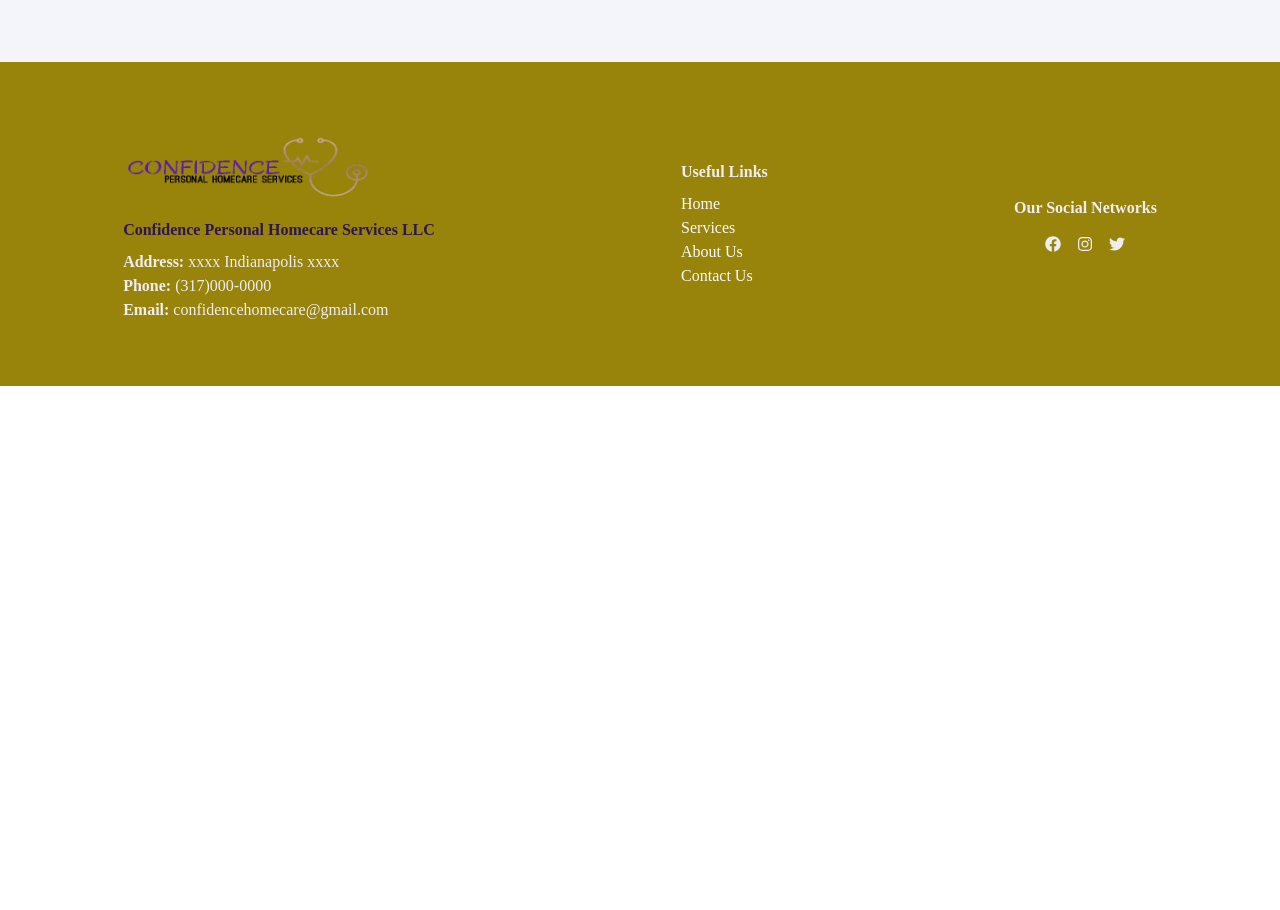
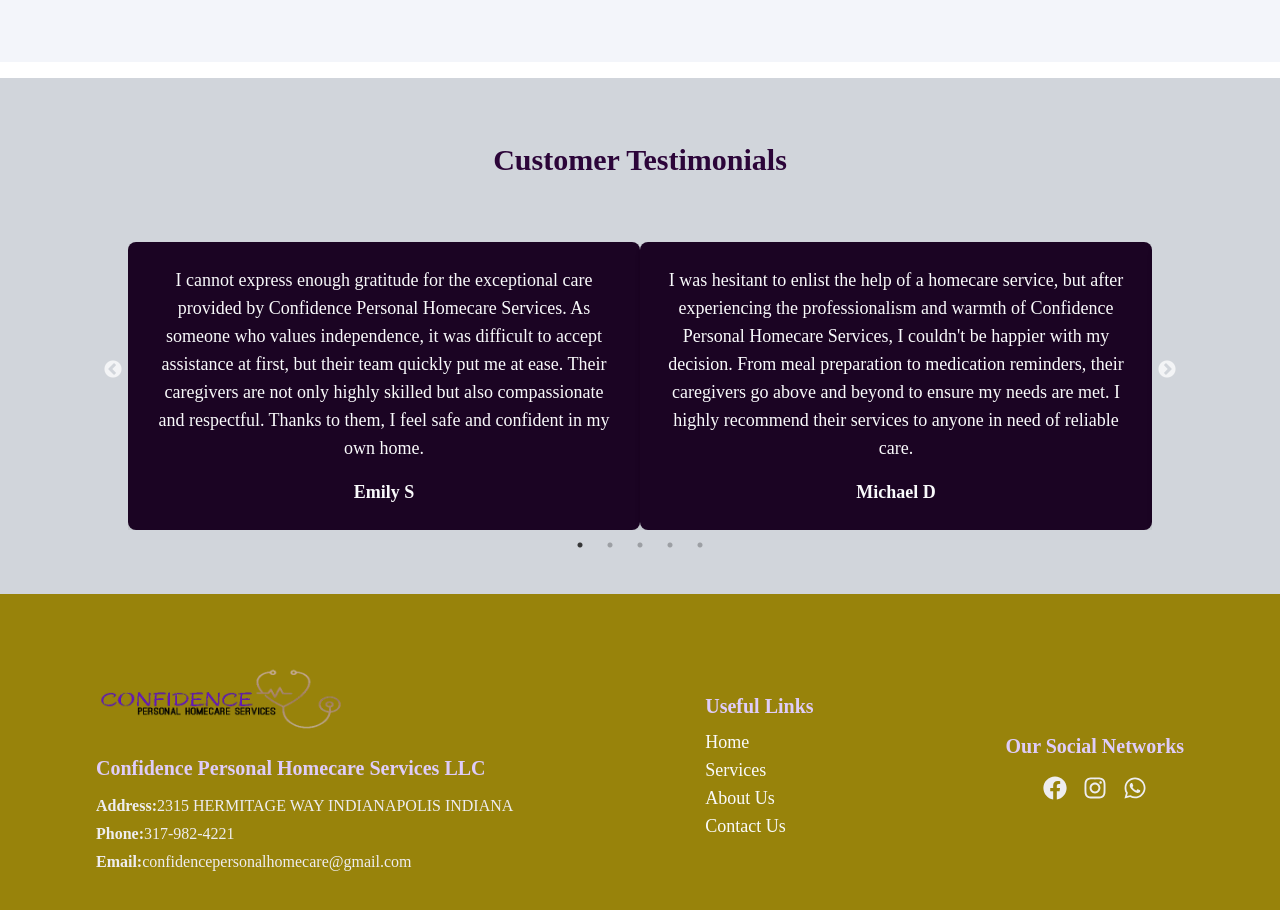
Before and after one commit to Sholafunmi/confidencehomecare, a React (Vite) app: page / in a window 1280 px wide. Shown: the part 4891-5801 px from the top of the page. Before the commit the page ends 5277 px from the top, so only its background shows below. Built offline with nearby package versions, Linux system fonts and the light colour scheme.

Commit message:
testimonials

```diff
--- a/package.json
+++ b/package.json
@@ -16,7 +16,9 @@
     "react-dom": "^18.2.0",
     "react-icons": "^5.0.1",
     "react-router-dom": "^6.21.3",
-    "react-scroll": "^1.9.0"
+    "react-scroll": "^1.9.0",
+    "react-slick": "^0.30.1",
+    "slick-carousel": "^1.8.1"
   },
   "devDependencies": {
     "@types/react": "^18.2.43",
--- a/src/components/Home/Footer.jsx
+++ b/src/components/Home/Footer.jsx
@@ -1,8 +1,15 @@
-import React from 'react'
-import Logo from '../../assets/images/confidenceLogo.png'
-import { Link } from 'react-router-dom';
-import { Link as ScrollLink, animateScroll as scroll } from "react-scroll";
-import { FaFacebook, FaTwitter, FaInstagram } from 'react-icons/fa';
+import React from "react";
+import Logo from "../../assets/images/confidenceLogo.png";
+import { Link } from "react-router-dom";
+import {
+  Link as ScrollLink,
+  animateScroll as scroll,
+} from "react-scroll";
+import {
+  FaFacebook,
+  FaWhatsapp,
+  FaInstagram,
+} from "react-icons/fa";
 
 const Footer = () => {
   const scrollToTop = () => {
@@ -10,57 +17,107 @@
   };
 
   return (
-    <div className='w-full h-fit flex flex-col md:flex-row justify-around items-center  bg-[#98830b] text-[#eeedf0] gap-10 md:gap-0 py-14 md:py-16'>
-        <div className="top flex flex-col items-center md:items-start">
-            <Link   to="/" onClick={scrollToTop} >
-                <img className='logo w-[250px]  md:w-[250px]' src={Logo} alt="brand Logo" />
+    <div className="w-full h-fit flex flex-col md:flex-row justify-around items-center  bg-[#98830b] text-[#eeedf0] gap-10 md:gap-0 py-8 md:py-16">
+      <div className="top flex flex-col items-center md:items-start gap-2 md:gap-1">
+        <Link to="/" onClick={scrollToTop}>
+          <img
+            className="logo w-[250px]  md:w-[250px]"
+            src={Logo}
+            alt="brand Logo"
+          />
         </Link>
 
-            <h1 className='font-bold mb-2 text-[#2e1750]'>Confidence Personal Homecare Services LLC</h1>
-            <p><strong>Address:</strong> xxxx Indianapolis xxxx </p>
-            <p><strong>Phone:</strong> (317)000-0000</p>
-            <p><strong>Email:</strong> confidencehomecare@gmail.com</p>
-
-
+        <h1 className=" font-bold text-[#deccf9] text-lg md:text-xl mb-2">
+          Confidence Personal Homecare Services LLC
+        </h1>
+        <p className="flex flex-col md:flex-row justify-center items-center md:items-start md:justify-start">
+          <strong>Address: </strong> 2315 HERMITAGE WAY
+          INDIANAPOLIS INDIANA{" "}
+        </p>
+        <p className="flex flex-col md:flex-row justify-center items-center md:items-start md:justify-start">
+          <strong>Phone: </strong> 317-982-4221
+        </p>
+        <p className="flex flex-col md:flex-row justify-center items-center md:items-start md:justify-start">
+          <strong>Email:</strong>{" "}
+          confidencepersonalhomecare@gmail.com
+        </p>
       </div>
 
-        <div className="links flex flex-col justify-center items-center md:items-start ">
-            <p className='font-bold mb-2'>Useful Links</p>
-            <Link   to="/" onClick={scrollToTop} className='text-gray-50 ' >
+      <div className="links flex flex-col justify-center items-center md:items-start text-lg ">
+        <p className="font-bold text-[#deccf9] text-xl mb-2">
+          Useful Links
+        </p>
+        <Link
+          to="/"
+          onClick={scrollToTop}
+          className="text-gray-50 "
+        >
           Home
         </Link>
 
-            <Link   to="/services" onClick={scrollToTop} className='text-gray-50' >
+        <Link
+          to="/services"
+          onClick={scrollToTop}
+          className="text-gray-50"
+        >
           Services
         </Link>
 
-            <Link   to="/about" onClick={scrollToTop} className='text-gray-50' >
+        <Link
+          to="/about"
+          onClick={scrollToTop}
+          className="text-gray-50"
+        >
           About Us
         </Link>
 
-            <Link   to="/contact" onClick={scrollToTop} className='text-gray-50 ' >
+        <Link
+          to="/contact"
+          onClick={scrollToTop}
+          className="text-gray-50 "
+        >
           Contact Us
         </Link>
       </div>
 
       <div className="oursocials flex flex-col gap-2">
-            <p className='font-bold mb-2'>Our Social Networks</p>
+        <p className=" font-bold text-[#deccf9] text-xl mb-2">
+          Our Social Networks
+        </p>
         <div className="socials flex justify-center gap-6 md:gap-4">
-                <a href=""> <FaFacebook /> </a>
-                <a href=""> <FaInstagram /></a>
-                <a href=""> <FaTwitter /></a>
+          <a
+            target="_blank"
+            href="https://www.facebook.com/confidencepersonalhomecare"
+            className="text-2xl hover:text-blue-700"
+          >
+            {" "}
+            <FaFacebook />{" "}
+          </a>
+          <a
+            target="_blank"
+            href="https://www.instagram.com/confidencepersonalhomecare?igsh=MWJmdzEyN3BtZDVtdg"
+            className="text-2xl hover:text-purple-700"
+          >
+            {" "}
+            <FaInstagram />
+          </a>
+          <a
+            target="_blank"
+            href="https://wa.me/message/YWZP5P5HI3FIE1"
+            className="text-2xl hover:text-green-700"
+          >
+            {" "}
+            <FaWhatsapp />
+          </a>
         </div>
-
-
       </div>
       {/* <div>
             Website Developed by <br />VSCTE
         </div> */}
-
     </div>
-  )
-}
+  );
+};
 // #b69d11
 
 // bg-[#150330]
-export default Footer
+export default Footer;
--- /dev/null
+++ b/src/components/Home/Testimonial.jsx
@@ -0,0 +1,95 @@
+// Testimonials.js
+
+import React from "react";
+import Slider from "react-slick";
+import "slick-carousel/slick/slick.css";
+import "slick-carousel/slick/slick-theme.css";
+
+
+const testimonials = [
+  {
+    id: 1,
+    name: "Emily S",
+    testimony:
+      "I cannot express enough gratitude for the exceptional care provided by Confidence Personal Homecare Services. As someone who values independence, it was difficult to accept assistance at first, but their team quickly put me at ease. Their caregivers are not only highly skilled but also compassionate and respectful. Thanks to them, I feel safe and confident in my own home.",
+  },
+  {
+    id: 2,
+    name: "Michael D",
+    testimony:
+      "I was hesitant to enlist the help of a homecare service, but after experiencing the professionalism and warmth of Confidence Personal Homecare Services, I couldn't be happier with my decision. From meal preparation to medication reminders, their caregivers go above and beyond to ensure my needs are met. I highly recommend their services to anyone in need of reliable care.",
+  },
+  {
+    id: 3,
+    name: "Sarah H",
+    testimony:
+      "Confidence Personal Homecare Services has been a lifesaver for my family. Caring for my aging parents while juggling work and other responsibilities was becoming overwhelming until we found Confidence. Their team not only provides excellent care but also offers invaluable companionship and emotional support. I can finally breathe easier knowing my parents are in good hands.",
+  },
+  {
+    id: 4,
+    name: "David L",
+    testimony:
+      "After my recent surgery, I needed assistance with daily tasks during my recovery period. Confidence Personal Homecare Services was recommended to me, and I couldn't be more grateful. Their caregivers are not only skilled and professional but also genuinely kind-hearted individuals. Thanks to them, I was able to focus on my recovery with confidence and peace of mind.",
+  },
+  {
+    id: 5,
+    name: "Rebecca M",
+    testimony:
+      "Choosing Confidence Personal Homecare Services for my grandmother was one of the best decisions we've made as a family. From the initial consultation to ongoing care, their team has been incredibly responsive and accommodating to our needs. The personalized attention and genuine care they provide have made a significant difference in my grandmother's quality of life. I cannot thank them enough.",
+    },
+
+];
+
+const Testimonials = () => {
+  const settings = {
+    dots: true,
+    infinite: true,
+    speed: 500,
+    slidesToShow: 2,
+    slidesToScroll: 1,
+    responsive: [
+      {
+        breakpoint: 767,
+        settings: {
+          slidesToShow:
+            testimonials.length >= 1
+              ? 1
+              : testimonials.length,
+          slidesToScroll:
+            testimonials.length >= 1
+              ? 1
+              : testimonials.length,
+          dots: true,
+        },
+      },
+    ],
+  };
+
+  return (
+    <section className="w-full h-fit bg-gray-300 py-16  ">
+      <div className="container mx-auto w-[80%] flex flex-col text-center text-lg ">
+        <h2 className=" text-2xl md:text-3xl font-semibold text-[#2c0539] mb-8">
+          Customer Testimonials
+        </h2>
+        <Slider {...settings} >
+          {testimonials.map((testimonial) => (
+
+            <div
+              key={testimonial.id}
+              className="bg-[#1b0423] p-6 rounded-lg shadow-md mt-8"
+            >
+              <p className="text-gray-50 mb-4">
+                {testimonial.testimony}
+              </p>
+              <p className="text-gray-50 font-semibold">
+                {testimonial.name}
+              </p>
+            </div>
+          ))}
+        </Slider>
+      </div>
+    </section>
+  );
+};
+
+export default Testimonials;
--- a/src/components/Pages/Home.jsx
+++ b/src/components/Pages/Home.jsx
@@ -3,6 +3,7 @@
 import Vision from '../Home/Vision'
 import Features from '../Home/Features'
 import ServicesHome from '../Home/ServicesHome'
+import Testimonial from '../Home/Testimonial'
 
 
 const Home = () => {
@@ -12,6 +13,7 @@
         <Features/>
         <Vision />
         <ServicesHome />
+        <Testimonial />
 
     </div>
   )
--- a/src/index.css
+++ b/src/index.css
@@ -69,6 +69,22 @@
   border-top:solid 5px #7036c7;
 }
 
+.slick-next {
+  color: #3498db; /* Change to your desired color */
+}
+
+.slick-prev {
+  color: #3498db; /* Change to your desired color */
+}
+
+
+
+
+
+
+
+
+
 /* .learn-more-btn:hover{
   background-color: #fff;
   color: #b69d11;
```
Also changed, not shown: 1 other file (tests, documents, lock files or other folders). Lines whose indentation alone changed are shown as unchanged.
